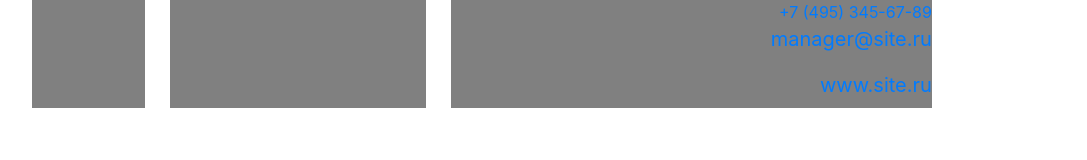
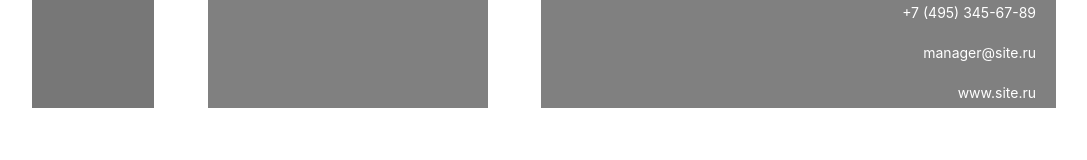
Before and after one commit to DaniilOleghovich/Testing_front, a website: page app/index.html in a window 1280 px wide. Shown: the whole page, without its empty margins (96-1183 px from the left). Drawn offline with nearby package versions, Linux system fonts and the light colour scheme.

Commit message:
adaptive for first section is added

```diff
--- a/app/index.html
+++ b/app/index.html
@@ -14,12 +14,14 @@
 
 <section class="header">
   <div class="header-inner">
-    <div class="header-logo"></div>
+    <div class="header-logo">
+      <img src="images/1.jpg" alt="logo">
+    </div>
     <div class="header-contact"></div>
     <div class="header-info">
-      <a href="tel:+7 (495) 345-67-89">+7 (495) 345-67-89</a>
-      <a href="#"><p>manager@site.ru</p></a>
-      <a href="#"><p>www.site.ru</p></a>
+      <p><a href="tel:+74953456789" class="phone">+7 (495) 345-67-89</a></p>
+      <p><a href="#" class="links">manager@site.ru</a></p>
+      <p><a href="#" class="links">www.site.ru</a></p>
     </div>
   </div>
 </section>
--- a/app/scss/style.sass
+++ b/app/scss/style.sass
@@ -14,35 +14,49 @@ body
   // +breakpoint(583px)
   //   margin-top: 12%
   &-logo
-    width: 11%
-    // min-width: 122px
+    width: 122px
+    height: 108px
+    +breakpoint(912px)
+      // margin-right: 113px
+    +breakpoint(517px)
+      // margin-right: 0
+    img
+      width: 122px
+      height: 108px
+  &-contact
+    width: 280px
     height: 108px
     background: grey
-    margin-right: 25px
-  &-contact
-    width: 25%
-    // min-width: 280px
+    // margin-right: 25px
+  &-info
+    width: 515px
     height: 108px
-    background: grey
-    margin-right: 25px
-  &-info
-    width: 47%
-    // min-width: 515px
-    height: 108px
+    padding: 0 20px 0 0
     background: grey
     text-align: right
     display: flex
     flex-direction: column
-    a
-      text-decoration: none
-      p
-        font-size: 20px
+    p
+      a
+        text-decoration: none
+        color: #fff
+        font-size: 14px
+        line-height: 22px
+      .links:hover
+        border-bottom: 1px solid #fff
   &-inner
     width: 100%
     max-width: 1024px
     margin: 0 auto
     overflow: hidden
     display: flex
+    justify-content: space-between
+    flex-direction: row
+    +breakpoint(913px)
+      flex-wrap: wrap
+      justify-content: center
+      +breakpoint(517px)
+        // justify-content: center
     // text-align: center
     // padding: 100px 0 310px
 
```
Also changed, not shown: app/css/style.css.
